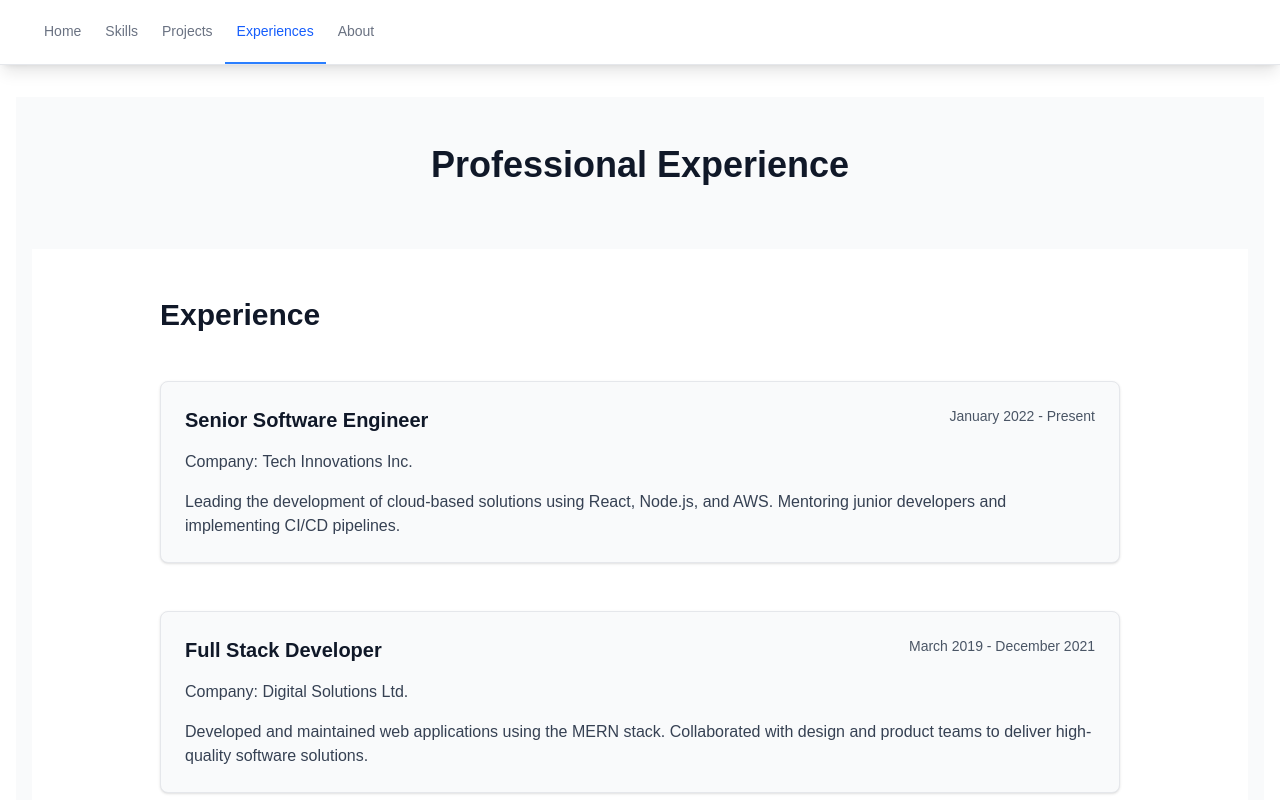
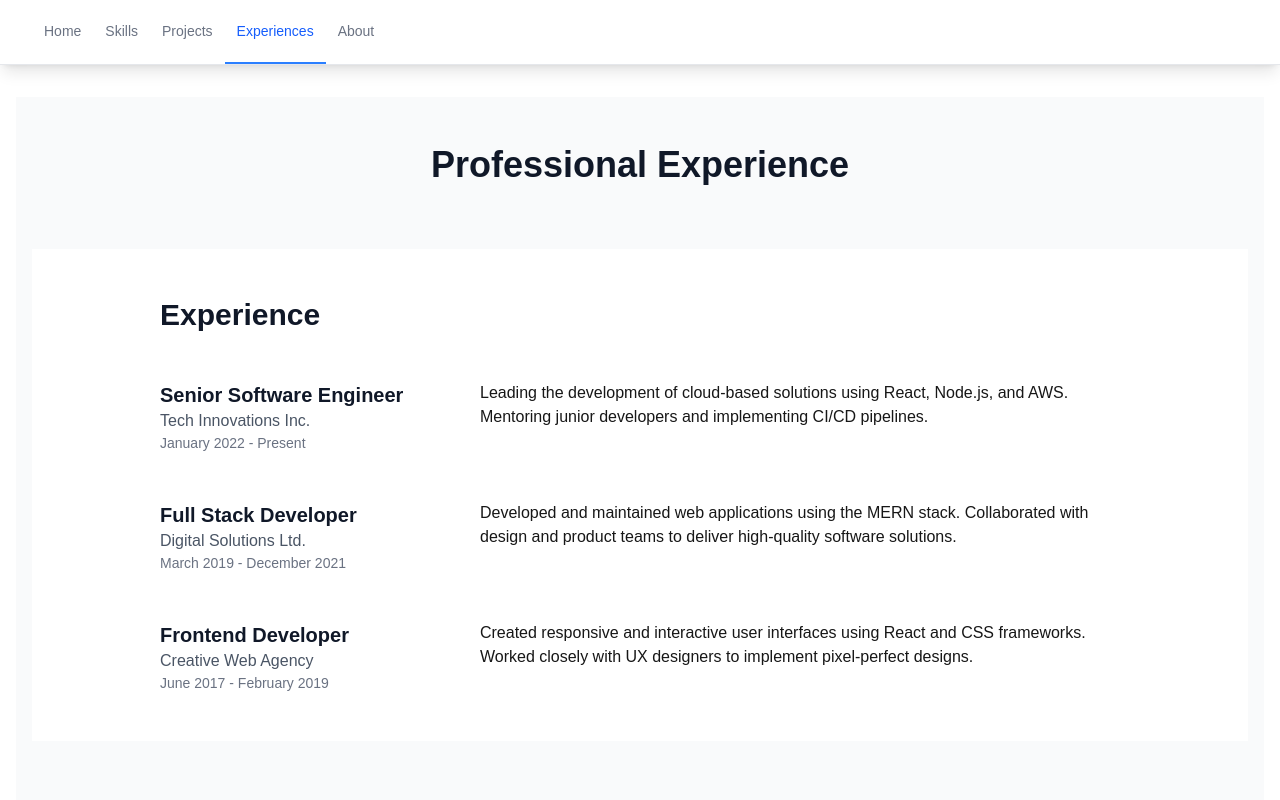
Before and after one commit to jesseburstrom/portfolio, a Next.js app: page /experiences in a window 1280 px wide. Shown: the top 800 px of the page. Built offline with nearby package versions, Linux system fonts and the light colour scheme; no server answers.

Commit message:
Removed edit of experiences on home page

```diff
--- a/src/app/experiences/page.tsx
+++ b/src/app/experiences/page.tsx
@@ -12,8 +12,8 @@ export default async function ExperiencesPage() {
           Professional Experience
         </h1>
 
-        {/* Pass experiences to the ExperienceSection component */}
-        <ExperienceSection experiences={experiences} />
+        {/* Pass experiences to the ExperienceSection component with admin controls enabled */}
+        <ExperienceSection experiences={experiences} showAdminControls={true} />
       </div>
     </main>
   );
--- a/src/components/ExperienceSection.tsx
+++ b/src/components/ExperienceSection.tsx
@@ -4,18 +4,24 @@ import { useEffect, useState } from 'react';
 import { Experience } from '@/types';
 import { api } from '@/services/api';
 import { getAuthToken } from '@/lib/auth';
+import { usePathname } from 'next/navigation';
 
 interface ExperienceSectionProps {
   experiences?: Experience[];
+  showAdminControls?: boolean;
 }
 
-export default function ExperienceSection({ experiences: initialExperiences }: ExperienceSectionProps) {
+export default function ExperienceSection({
+  experiences: initialExperiences,
+  showAdminControls = false
+}: ExperienceSectionProps) {
   const [experiences, setExperiences] = useState<Experience[]>(initialExperiences || []);
   const [loading, setLoading] = useState(!initialExperiences);
   const [isAdmin, setIsAdmin] = useState(false);
   const [isCreating, setIsCreating] = useState(false);
   const [editingId, setEditingId] = useState<string | null>(null);
   const [isSubmitting, setIsSubmitting] = useState(false);
+  const pathname = usePathname();
 
   const [formData, setFormData] = useState<Omit<Experience, '_id'>>({
     title: '',
@@ -160,6 +166,9 @@ export default function ExperienceSection({ experiences: initialExperiences }: E
     );
   }
 
+  // Only show admin controls if explicitly enabled and user is admin
+  const shouldShowAdminControls = showAdminControls && isAdmin;
+
   return (
     <section className="py-12 bg-white dark:bg-gray-900">
       <div className="max-w-5xl mx-auto px-4 sm:px-6 lg:px-8">
@@ -168,7 +177,7 @@ export default function ExperienceSection({ experiences: initialExperiences }: E
             Experience
           </h2>
 
-          {isAdmin && !isCreating && !editingId && (
+          {shouldShowAdminControls && !isCreating && !editingId && (
             <button
               onClick={handleCreateNew}
               className="bg-blue-500 hover:bg-blue-600 text-white px-4 py-2 rounded-md"
@@ -179,7 +188,7 @@ export default function ExperienceSection({ experiences: initialExperiences }: E
         </div>
 
         {/* Experience Form for Admin */}
-        {isAdmin && (isCreating || editingId) && (
+        {shouldShowAdminControls && (isCreating || editingId) && (
           <div className="bg-gray-50 dark:bg-gray-800 rounded-lg p-6 shadow-sm border border-gray-200 dark:border-gray-700 mb-8">
             <h3 className="text-xl font-bold text-gray-900 dark:text-white mb-4">
               {isCreating ? 'Add New Experience' : 'Edit Experience'}
@@ -223,9 +232,9 @@ export default function ExperienceSection({ experiences: initialExperiences }: E
                   value={formData.timeframe}
                   onChange={(e) => setFormData({ ...formData, timeframe: e.target.value })}
                   className="w-full p-2 border rounded dark:bg-gray-700 dark:border-gray-600 text-gray-900 dark:text-white"
-                  placeholder="e.g., January 2022 - Present"
                   required
                   disabled={isSubmitting}
+                  placeholder="e.g., Jan 2020 - Present"
                 />
               </div>
 
@@ -236,34 +245,33 @@ export default function ExperienceSection({ experiences: initialExperiences }: E
                 <textarea
                   value={formData.description}
                   onChange={(e) => setFormData({ ...formData, description: e.target.value })}
-                  className="w-full p-2 border rounded dark:bg-gray-700 dark:border-gray-600 text-gray-900 dark:text-white"
-                  rows={4}
+                  className="w-full p-2 border rounded dark:bg-gray-700 dark:border-gray-600 text-gray-900 dark:text-white h-32"
                   required
                   disabled={isSubmitting}
-                />
+                ></textarea>
               </div>
 
               <div>
                 <label className="block text-sm font-medium text-gray-700 dark:text-gray-300 mb-1">
-                  Order (Lower numbers shown first)
+                  Order
                 </label>
                 <input
                   type="number"
                   value={formData.order}
                   onChange={(e) => setFormData({ ...formData, order: parseInt(e.target.value) })}
                   className="w-full p-2 border rounded dark:bg-gray-700 dark:border-gray-600 text-gray-900 dark:text-white"
-                  min={0}
+                  required
                   disabled={isSubmitting}
                 />
               </div>
 
-              <div className="flex space-x-3">
+              <div className="flex space-x-4 pt-4">
                 <button
                   type="submit"
                   className="bg-blue-500 hover:bg-blue-600 text-white px-4 py-2 rounded-md disabled:opacity-50"
                   disabled={isSubmitting}
                 >
-                  {isSubmitting ? 'Saving...' : 'Save Experience'}
+                  {isSubmitting ? 'Saving...' : 'Save'}
                 </button>
 
                 <button
@@ -279,66 +287,53 @@ export default function ExperienceSection({ experiences: initialExperiences }: E
           </div>
         )}
 
-        {/* Experience List */}
-        {experiences.length === 0 ? (
-          <div className="text-center py-8">
-            <p className="text-gray-600 dark:text-gray-400">No experiences found.</p>
-            {isAdmin && !isCreating && (
-              <button
-                onClick={handleCreateNew}
-                className="bg-blue-500 hover:bg-blue-600 text-white px-4 py-2 rounded-md mt-4"
-              >
-                Add Your First Experience
-              </button>
-            )}
-          </div>
-        ) : (
+        {/* Experience Timeline */}
         <div className="space-y-12">
           {experiences
             .sort((a, b) => (a.order || 0) - (b.order || 0))
             .map((experience) => (
-                <div
-                  key={experience._id}
-                  className="bg-gray-50 dark:bg-gray-800 rounded-lg p-6 shadow-sm border border-gray-200 dark:border-gray-700"
-                >
-                  <div className="flex flex-col md:flex-row md:justify-between md:items-start mb-4">
-                    <h3 className="text-xl font-bold text-gray-900 dark:text-white">
+              <div key={experience._id} className="relative">
+                <div className="flex flex-col md:flex-row">
+                  <div className="md:w-1/3 mb-4 md:mb-0">
+                    <h3 className="text-xl font-semibold text-gray-900 dark:text-white">
                       {experience.title}
                     </h3>
-                    <div className="text-gray-600 dark:text-gray-400 mt-1 md:mt-0 text-sm md:text-right">
+                    <p className="text-gray-600 dark:text-gray-400">
+                      {experience.company}
+                    </p>
+                    <p className="text-sm text-gray-500 dark:text-gray-500">
                       {experience.timeframe}
-                    </div>
-                  </div>
-
-                  <div className="text-gray-700 dark:text-gray-300 text-base mb-4">
-                    <span className="font-medium">Company: </span>{experience.company}
-                  </div>
-
-                  <p className="text-gray-700 dark:text-gray-300 whitespace-pre-wrap">
-                    {experience.description}
                     </p>
 
-                  {/* Admin Controls */}
-                  {isAdmin && (
-                    <div className="flex justify-end mt-4 space-x-2">
+                    {shouldShowAdminControls && (
+                      <div className="mt-2 space-x-2">
                         <button
                           onClick={() => handleEdit(experience)}
-                        className="text-blue-600 hover:text-blue-800 dark:text-blue-400 dark:hover:text-blue-300"
+                          className="text-blue-500 hover:text-blue-700 text-sm"
+                          disabled={isSubmitting}
                         >
                           Edit
                         </button>
                         <button
                           onClick={() => handleDelete(experience._id)}
-                        className="text-red-600 hover:text-red-800 dark:text-red-400 dark:hover:text-red-300"
+                          className="text-red-500 hover:text-red-700 text-sm"
+                          disabled={isSubmitting}
                         >
                           Delete
                         </button>
                       </div>
                     )}
                   </div>
+
+                  <div className="md:w-2/3">
+                    <div className="prose dark:prose-invert max-w-none">
+                      <p>{experience.description}</p>
+                    </div>
+                  </div>
+                </div>
+              </div>
             ))}
         </div>
-        )}
       </div>
     </section>
   );
```
Lines whose indentation alone changed are shown as unchanged.
